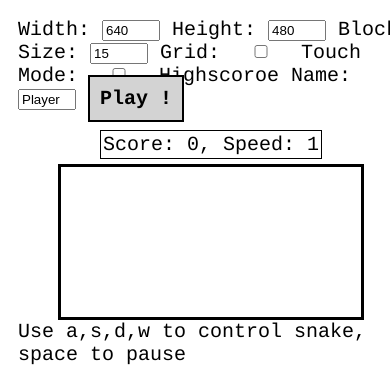
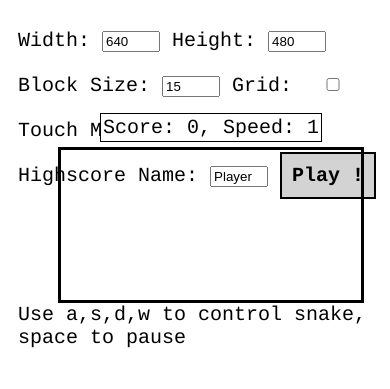
Before and after one commit to wolpi/snake-canvas2d-rs-wasm, a website built with webpack: page index.html in a window 390 px wide. Shown: the top 389 px of the page. Built offline with nearby package versions, Linux system fonts and the light colour scheme.

Commit message:
improved display on small screens

```diff
--- a/index.html
+++ b/index.html
@@ -18,10 +18,15 @@
         font-size: 20px;
         font-family: courier, monospace;
       }
+      #creation-bar {
+        height: 45px;
+        line-height: 45px;
+      }
       input {
         width: 50px;
       }
       .dummy-button {
+        height: 25px;
         border: 2px solid black;
         padding: 10px;
         cursor: pointer;
@@ -29,7 +34,7 @@
         background-color: lightgray;
       }
       #score-block {
-        margin-top: 20px;
+        margin-top: 50px;
         margin-bottom: 5px;
         padding: 2px;
         border: 1px solid black;
@@ -77,17 +82,18 @@
       }
       .latest {
         font-weight: bold;
+        font-size: 22px;
       }
     </style>
   </head>
   <body id="body">
     <div id="creation-bar">
-      <label for="width">Width:</label> <input type="number" id="width" value="640">
-      <label for="height">Height:</label> <input type="number" id="height" value="480">
-      <label for="block-size">Block Size:</label> <input type="number" id="block-size" value="15">
-      <label for="grid">Grid:</label> <input type="checkbox" id="grid">
-      <label for="touch-mode">Touch Mode:</label> <input type="checkbox" id="touch-mode">
-      <label for="name">Highscoroe Name:</label> <input type="text" id="name" value="Player">
+      <label for="width">Width:</label>&nbsp;<input type="number" id="width" value="640">
+      <label for="height">Height:</label>&nbsp;<input type="number" id="height" value="480">
+      <label for="block-size">Block&nbsp;Size:</label>&nbsp;<input type="number" id="block-size" value="15">
+      <label for="grid">Grid:</label>&nbsp;<input type="checkbox" id="grid">
+      <label for="touch-mode">Touch&nbsp;Mode:</label>&nbsp;<input type="checkbox" id="touch-mode">
+      <label for="name">Highscore&nbsp;Name:</label>&nbsp;<input type="text" id="name" value="Player">
       <span id="create" class="dummy-button">Play !</span><!-- don't use button element to avoid issues with focus -->
     </div>
     <div id="score-block">
```
